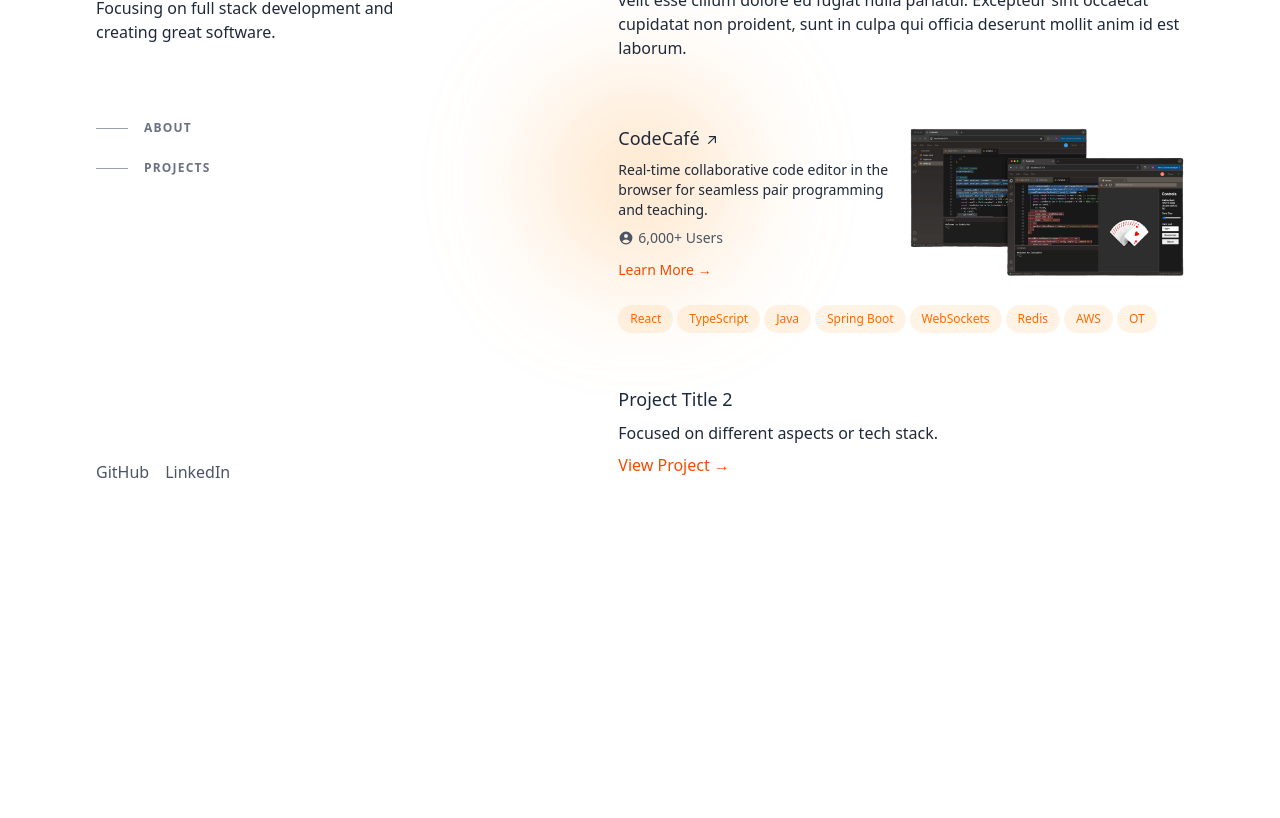
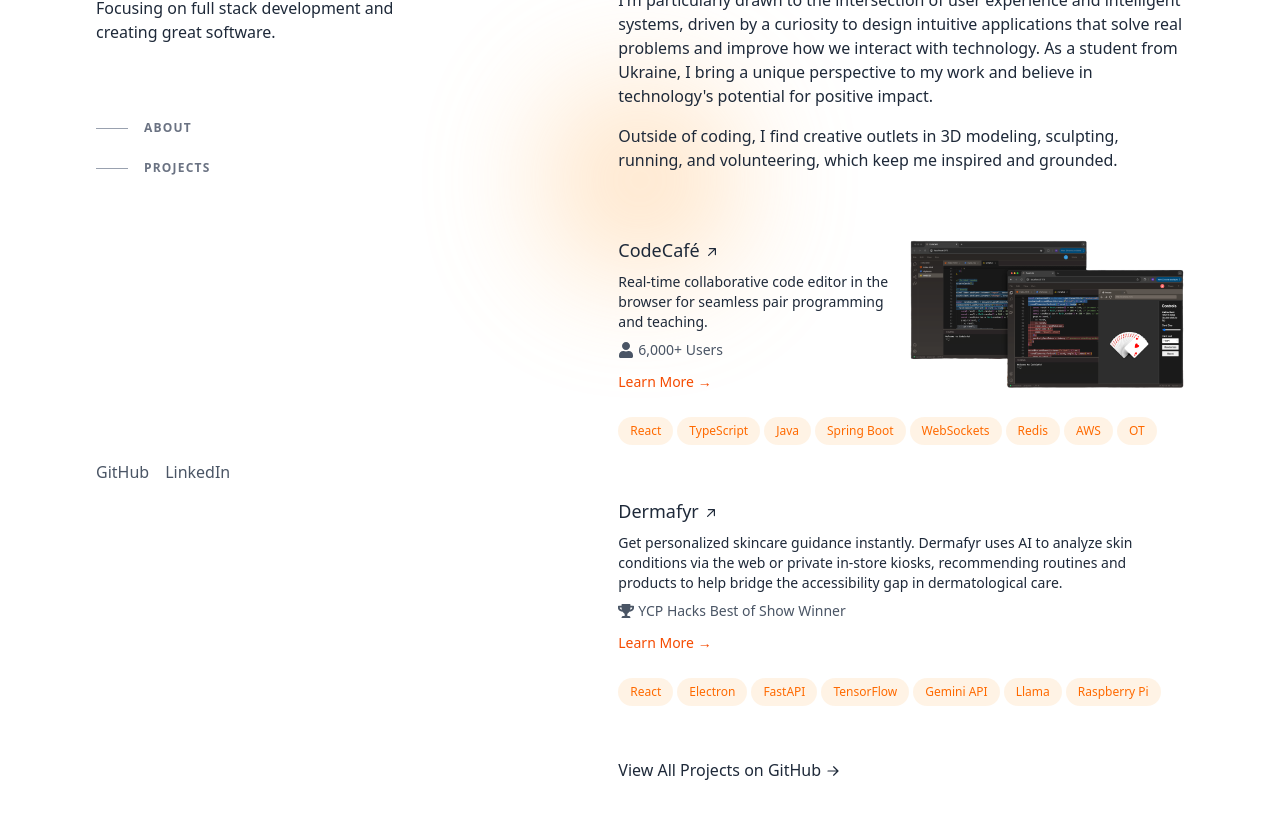
Before and after one commit to mrktsm/personal-website, a React (Vite) app: page / in a window 1280 px wide. Shown: the part 220-1038 px from the top of the page. Before the commit the page ends 845 px from the top, so only its background shows below. Built offline with nearby package versions, Linux system fonts and the light colour scheme.

Commit message:
feat: Add Dermafyr project, update links, refine styles

```diff
--- a/index.html
+++ b/index.html
@@ -1,5 +1,5 @@
 <!DOCTYPE html>
-<html lang="en">
+<html lang="en" class="scroll-smooth">
   <head>
     <meta charset="UTF-8" />
     <link rel="icon" type="image/svg+xml" href="/vite.svg" />
--- a/package.json
+++ b/package.json
@@ -13,6 +13,7 @@
     "@tailwindcss/vite": "^4.1.4",
     "react": "^19.0.0",
     "react-dom": "^19.0.0",
+    "react-icons": "^5.5.0",
     "tailwindcss": "^4.1.4"
   },
   "devDependencies": {
--- a/src/App.tsx
+++ b/src/App.tsx
@@ -1,5 +1,6 @@
 import BlobFlower from "./BlobFlower";
 import adobeExpressScreenshot from "./assets/Adobe Express - file.png";
+import { FaTrophy, FaUser } from "react-icons/fa";
 
 function App() {
   return (
@@ -48,14 +49,25 @@
           </nav>
         </div>
         <ul className="mt-8 flex items-center">
-          {/* Add actual social links later */}
           <li className="mr-4">
-            <a href="#" className="text-gray-600 hover:text-gray-900">
+            <a
+              href="https://github.com/mrktsm"
+              target="_blank"
+              rel="noreferrer noopener"
+              className="text-gray-600 hover:text-gray-900"
+              aria-label="GitHub (opens in new tab)"
+            >
               GitHub
             </a>
           </li>
           <li>
-            <a href="#" className="text-gray-600 hover:text-gray-900">
+            <a
+              href="https://linkedin.com/in/marko-tsymbaliuk"
+              target="_blank"
+              rel="noreferrer noopener"
+              className="text-gray-600 hover:text-gray-900"
+              aria-label="LinkedIn (opens in new tab)"
+            >
               LinkedIn
             </a>
           </li>
@@ -64,18 +76,29 @@
 
       {/* Right Column (Main Content) - Adjusted horizontal padding */}
       <main id="content" className="lg:w-[60%] py-24 px-24 z-10">
-        <section id="about">
+        <section id="about" className="scroll-mt-24">
+          <p className="text-base font-medium text-gray-800">
+            I'm a junior Computer Science student at Gettysburg College, also
+            pursuing a minor in Economics. My focus is on creating software
+            that's not just functional, but meaningful and easy to use—whether
+            it's building smarter tools for digital organization or helping
+            people learn more efficiently.
+          </p>
           <p className="mt-4 text-base font-medium text-gray-800">
-            Lorem ipsum dolor sit amet, consectetur adipiscing elit. Sed do
-            eiusmod tempor incididunt ut labore et dolore magna aliqua. Ut enim
-            ad minim veniam, quis nostrud exercitation ullamco laboris nisi ut
-            aliquip ex ea commodo consequat. Duis aute irure dolor in
-            reprehenderit in voluptate velit esse cillum dolore eu fugiat nulla
-            pariatur. Excepteur sint occaecat cupidatat non proident, sunt in
-            culpa qui officia deserunt mollit anim id est laborum.
+            I'm particularly drawn to the intersection of user experience and
+            intelligent systems, driven by a curiosity to design intuitive
+            applications that solve real problems and improve how we interact
+            with technology. As a student from Ukraine, I bring a unique
+            perspective to my work and believe in technology's potential for
+            positive impact.
+          </p>
+          <p className="mt-4 text-base font-medium text-gray-800">
+            Outside of coding, I find creative outlets in 3D modeling,
+            sculpting, running, and volunteering, which keep me inspired and
+            grounded.
           </p>
         </section>
-        <section id="projects" className="mt-16">
+        <section id="projects" className="mt-16 scroll-mt-24">
           <div className="mt-4 group/list">
             {/* CodeCafé Project - Adjusting image/text split */}
             <a
@@ -129,19 +152,7 @@
                   </p>
                   {/* User Count */}
                   <div className="mt-2 flex items-center text-sm font-medium text-gray-600">
-                    <svg
-                      xmlns="http://www.w3.org/2000/svg"
-                      viewBox="0 0 20 20"
-                      fill="currentColor"
-                      className="mr-1 h-4 w-4"
-                      aria-hidden="true"
-                    >
-                      <path
-                        fill-rule="evenodd"
-                        d="M18 10a8 8 0 11-16 0 8 8 0 0116 0zm-5.5-2.5a2.5 2.5 0 11-5 0 2.5 2.5 0 015 0zM10 12a5.99 5.99 0 00-4.793 2.39A6.483 6.483 0 0010 16.5a6.483 6.483 0 004.793-2.11A5.99 5.99 0 0010 12z"
-                        clip-rule="evenodd"
-                      />
-                    </svg>
+                    <FaUser className="mr-1 h-4 w-4" aria-hidden="true" />
                     <span className="select-none">6,000+ Users</span>
                   </div>
                   {/* Learn More Link */}
@@ -204,27 +215,140 @@
               </ul>
             </a>{" "}
             {/* End of main card link */}
-            {/* ... Placeholder Project 2 (needs similar structural update if used) ... */}
-            <div className="mb-12 group relative grid pb-1 transition-all sm:grid-cols-8 sm:gap-8 md:gap-4 lg:hover:!opacity-100 lg:group-hover/list:opacity-50">
-              {/* Simplified placeholder - update structure if adding content */}
+            {/* Dermafyr Project - Updated links to GitHub repo */}
+            <a
+              href="https://github.com/mrktsm/dermafyr"
+              /* Replaced placeholder link */ target="_blank"
+              rel="noreferrer noopener"
+              aria-label="View Dermafyr project on GitHub"
+              className="mb-12 group relative block pb-1 transition-all lg:hover:!opacity-100 lg:group-hover/list:opacity-50"
+            >
+              {/* Background hover effect div */}
               <div className="absolute -inset-x-4 -inset-y-4 z-0 hidden rounded-md transition motion-reduce:transition-none lg:-inset-x-6 lg:block lg:group-hover:bg-gray-100/20 lg:group-hover:shadow-[inset_0_1px_0_0_rgba(148,163,184,0.1)] lg:group-hover:drop-shadow-lg"></div>
-              <div className="relative z-10 col-span-full">
-                {" "}
-                {/* Simple placeholder */}
-                <h3 className="text-lg font-medium text-gray-800">
-                  Project Title 2
+
+              {/* Inner Content Wrapper */}
+              <div className="relative pointer-events-none">
+                {/* Text Column */}
+                <div>
+                  {/* Title - Added hover effect, group/link, and arrow SVG */}
+                  <h3 className="text-lg font-medium text-gray-800 pointer-events-auto group/link group-hover:text-orange-600">
+                    Dermafyr
+                    <svg
+                      xmlns="http://www.w3.org/2000/svg"
+                      viewBox="0 0 20 20"
+                      fill="currentColor"
+                      className="inline-block h-4 w-4 shrink-0 transition-transform group-hover:-translate-y-1 group-hover:translate-x-1 motion-reduce:transition-none ml-1"
+                      aria-hidden="true"
+                    >
+                      <path
+                        fill-rule="evenodd"
+                        d="M5.22 14.78a.75.75 0 001.06 0l7.22-7.22v5.69a.75.75 0 001.5 0v-7.5a.75.75 0 00-.75-.75h-7.5a.75.75 0 000 1.5h5.69l-7.22 7.22a.75.75 0 000 1.06z"
+                        clip-rule="evenodd"
+                      ></path>
+                    </svg>
                   </h3>
-                <p className="mt-2 text-base font-medium text-gray-800">
-                  Focused on different aspects or tech stack.
+                  {/* Description - Rewritten */}
+                  <p className="mt-2 text-sm font-medium text-gray-800 select-none">
+                    Get personalized skincare guidance instantly. Dermafyr uses
+                    AI to analyze skin conditions via the web or private
+                    in-store kiosks, recommending routines and products to help
+                    bridge the accessibility gap in dermatological care.
                   </p>
+                  {/* Award Info */}
+                  <div className="mt-2 flex items-center text-sm font-medium text-gray-600">
+                    <FaTrophy className="mr-1 h-4 w-4" aria-hidden="true" />
+                    <span className="select-none">
+                      YCP Hacks Best of Show Winner
+                    </span>
+                  </div>
+                  {/* Learn More Link - Updated href */}
                   <a
-                  href="#"
-                  className="mt-2 inline-block text-orange-600 hover:text-orange-800"
+                    href="https://github.com/mrktsm/dermafyr"
+                    /* Replaced placeholder link */ target="_blank"
+                    rel="noreferrer noopener"
+                    className="mt-3 inline-block text-orange-600 hover:text-orange-800 text-sm font-medium pointer-events-auto"
                   >
-                  View Project &rarr;
+                    Learn More &rarr;
                   </a>
                 </div>
               </div>
+
+              {/* Tags List (Restored full list) */}
+              <ul
+                className="relative mt-4 flex flex-wrap pointer-events-none"
+                aria-label="Technologies used"
+              >
+                <li className="mr-1 mt-2">
+                  <div className="flex items-center rounded-full bg-orange-400/10 px-3 py-1 text-xs font-medium leading-5 text-orange-500 select-none">
+                    React
+                  </div>
+                </li>
+                <li className="mr-1 mt-2">
+                  <div className="flex items-center rounded-full bg-orange-400/10 px-3 py-1 text-xs font-medium leading-5 text-orange-500 select-none">
+                    Electron
+                  </div>
+                </li>
+                <li className="mr-1 mt-2">
+                  <div className="flex items-center rounded-full bg-orange-400/10 px-3 py-1 text-xs font-medium leading-5 text-orange-500 select-none">
+                    FastAPI
+                  </div>
+                </li>
+                <li className="mr-1 mt-2">
+                  <div className="flex items-center rounded-full bg-orange-400/10 px-3 py-1 text-xs font-medium leading-5 text-orange-500 select-none">
+                    TensorFlow
+                  </div>
+                </li>
+                <li className="mr-1 mt-2">
+                  <div className="flex items-center rounded-full bg-orange-400/10 px-3 py-1 text-xs font-medium leading-5 text-orange-500 select-none">
+                    Gemini API
+                  </div>
+                </li>
+                <li className="mr-1 mt-2">
+                  <div className="flex items-center rounded-full bg-orange-400/10 px-3 py-1 text-xs font-medium leading-5 text-orange-500 select-none">
+                    Llama
+                  </div>
+                </li>
+                <li className="mr-1 mt-2">
+                  <div className="flex items-center rounded-full bg-orange-400/10 px-3 py-1 text-xs font-medium leading-5 text-orange-500 select-none">
+                    Raspberry Pi
+                  </div>
+                </li>
+              </ul>
+            </a>{" "}
+            {/* End of Dermafyr card link */}
+            {/* Removed Placeholder Project Card */}
+          </div>{" "}
+          {/* End of group/list */}
+          {/* GitHub Profile Link */}
+          <div className="mt-12">
+            <a
+              className="inline-flex items-center font-medium leading-tight text-gray-800 group hover:text-orange-600"
+              href="https://github.com/mrktsm"
+              target="_blank"
+              rel="noreferrer noopener"
+              aria-label="View GitHub Profile (opens in a new tab)"
+            >
+              <span>
+                <span className="border-b border-transparent pb-px transition group-hover:border-orange-400 motion-reduce:transition-none">
+                  View All Projects on GitHub
+                </span>
+                <span className="whitespace-nowrap">
+                  <svg
+                    xmlns="http://www.w3.org/2000/svg"
+                    viewBox="0 0 20 20"
+                    fill="currentColor"
+                    className="ml-1 inline-block h-4 w-4 shrink-0 -translate-y-px transition-transform group-hover:translate-x-2 group-focus-visible:translate-x-2 motion-reduce:transition-none"
+                    aria-hidden="true"
+                  >
+                    <path
+                      fill-rule="evenodd"
+                      d="M3 10a.75.75 0 01.75-.75h10.638L10.23 5.29a.75.75 0 111.04-1.08l5.5 5.25a.75.75 0 010 1.08l-5.5 5.25a.75.75 0 11-1.04-1.08l4.158-3.96H3.75A.75.75 0 013 10z"
+                      clip-rule="evenodd"
+                    ></path>
+                  </svg>
+                </span>
+              </span>
+            </a>
           </div>
         </section>
       </main>
```
Also changed, not shown: 1 other file (tests, documents, lock files or other folders). Lines whose indentation alone changed are shown as unchanged.
